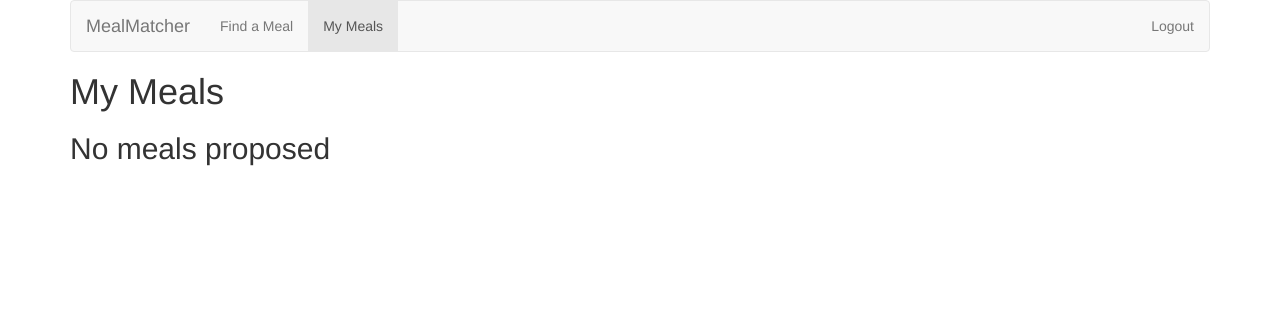
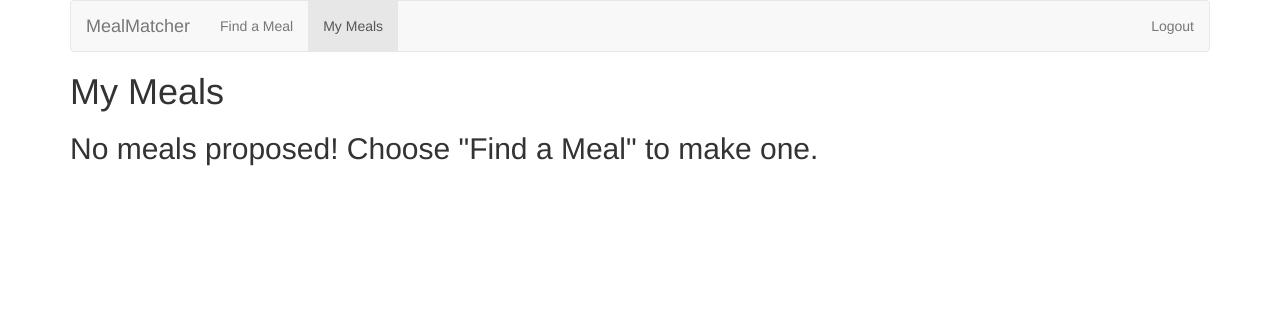
Before and after one commit to mealmatcher/mealmatcher_project, a Django app: page /mealmatcher_app/my-meals/ in a window 1280 px wide. Shown: the top 312 px of the page. Run offline with Django 3.2, Linux system fonts and the light colour scheme; the visitor is signed in with stand-in values (Sample User, id 1); data that the repository does not hold is empty.

Commit message:
Minor changes to find meal and my meals frontend.

```diff
--- a/templates/mealmatcher_app/mymeals.html
+++ b/templates/mealmatcher_app/mymeals.html
@@ -74,6 +74,7 @@
             <tr>
               <th>Date</th>
               <th>Meal</th>
+              <th>Time</th>
               <th>Location</th>
               <th>Matched?</th>
             </tr>
@@ -87,23 +88,26 @@
             "danger"
             {% endif %}
             >
-              <td>{{ meal.date }}</td>
+              <td>{{ meal.date_mdy }}</td>
               <td>{{ meal.meal_time }}</td>
+              <td>{{ meal.date_time }}</td>
               <td>{{ meal.location }}</td>
               <td>{{ meal.is_matched }}</td>
             </tr>
             {% endfor %}
 
+            <!-- EXAMPLE: -->
             <tr class="danger">
               <td>Sunday 4/1</td>
               <td>Lunch</td>
+              <td>12:30-1:00</td>
               <td>Whitman</td>
               <td>Not yet :(</td>
             </tr>
           </tbody>
         </table>
         {% else %}
-        <h2>No meals proposed</h2>
+        <h2>No meals proposed! Choose "Find a Meal" to make one.</h2>
         {% endif %}
       {% endif %}
     </div>
```
Also changed, not shown: mealmatcher_app/forms.py (+5 -5 lines).
